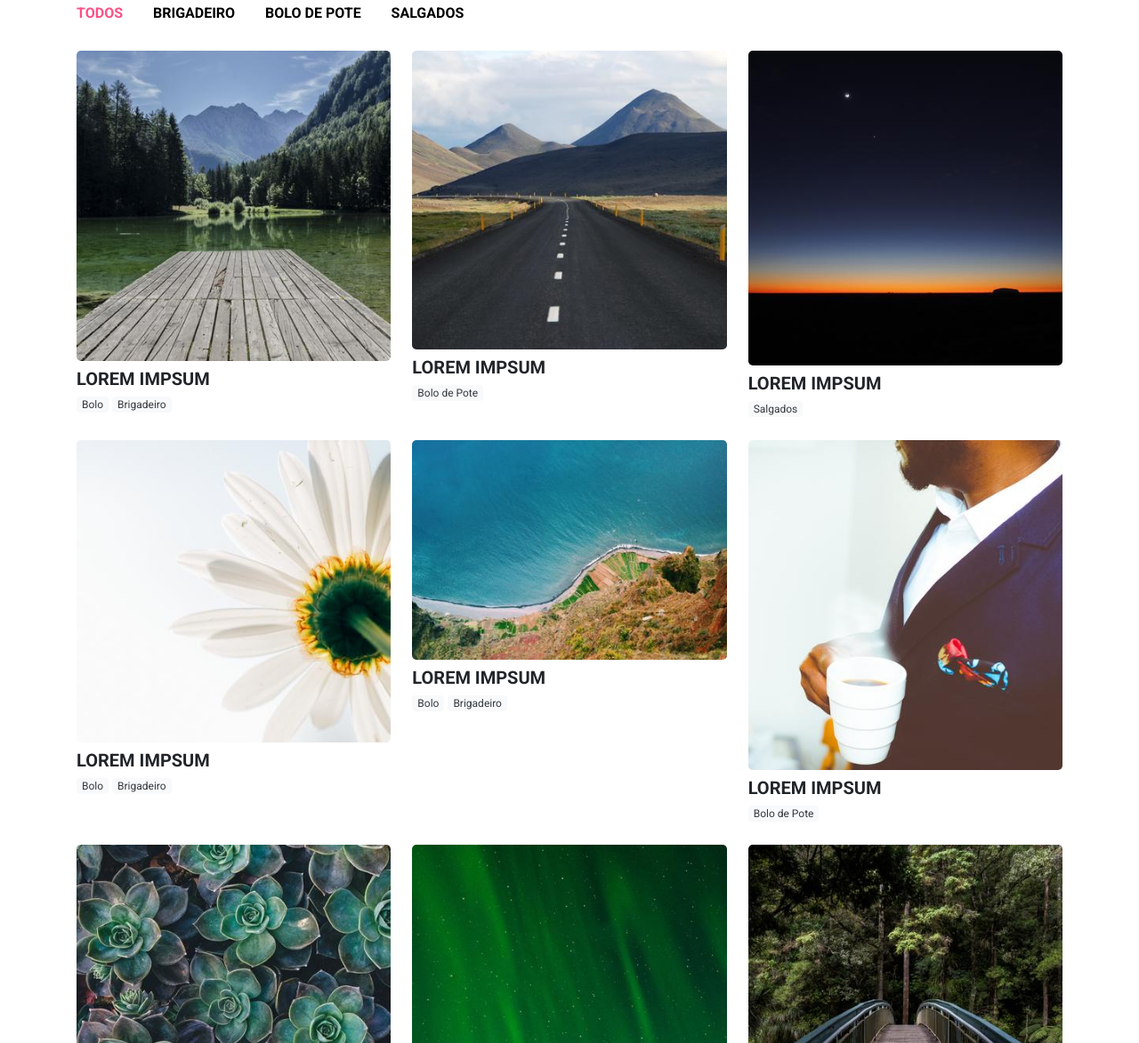
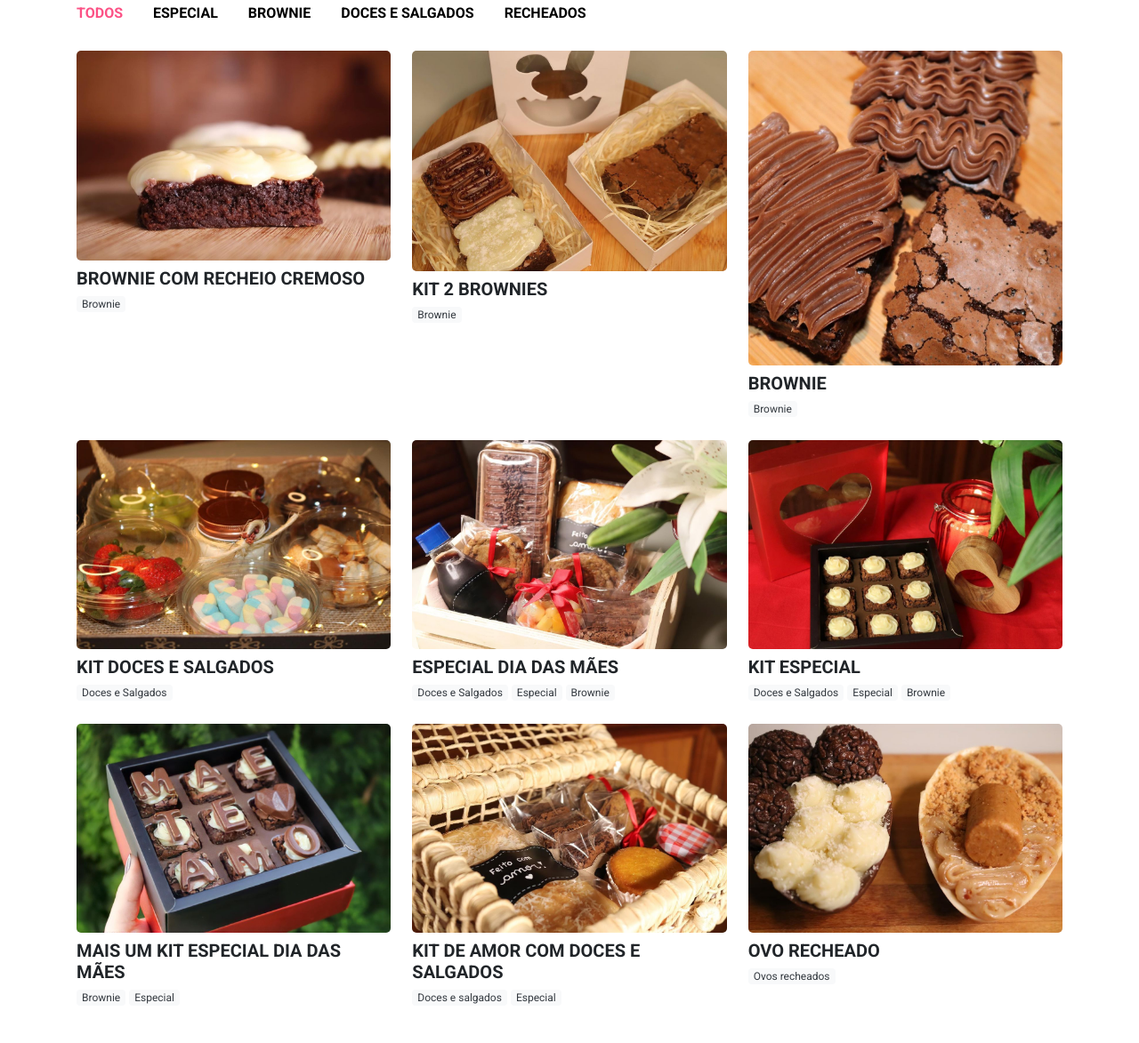
Before and after one commit to proooxy/bonlatte, a plain HTML site: page index.html in a window 1280 px wide. Shown: the part 2374-3547 px from the top of the page at 89% size. Drawn offline with nearby package versions, Linux system fonts and the light colour scheme.

Commit message:
Add files via upload

```diff
--- a/index.html
+++ b/index.html
@@ -69,7 +69,7 @@
     <div class="row">
       <div class="col-md-4 align-self-center mb-md-0 mb-4">
         <h1>BonLatte</h1>
-        <h4 class="mb-4">Doceria BonLatte, feito com amor.</h4>
+        <h4 class="mb-4">Doceria BonLatte, feito com amor. </h4>
         <a href="https://www.instagram.com/bonlattee/" class="btn button-primary btn-primary button d-md-inline-block d-block mb-md-0 mb-2 mr-md-2">Instagram</a>
         <a href="#" class="btn button-primary-outline btn-outline-primary button d-md-inline-block d-block">Contato</a>
       </div>
@@ -99,9 +99,11 @@
         </h2>
 
         <h4 class="subtitle">
-          Lorem ipsum dolor, sit amet consectetur adipisicing elit. Quae illum dolores in nihil quos officia! Eligendi
+          Saiba mais, conheça quem somos.
         </h4>
-        <p>Lorem ipsum dolor sit amet consectetur adipisicing elit. Accusantium earum, dolorem quaerat molestias ullam nihil autem dolore, sit possimus delectus reiciendis dicta mollitia voluptates! Ea maiores animi praesentium explicabo quidem.</p>
+        <p>Oie, gente!
+
+          Bonlatte surgiu da vontade de três amigas em trabalhar juntas e conquistar metas pessoais! Além disso, compartilhamos um amor comum: fazer doces com muita diversão e felicidade. Esperamos que gostem e sintam quanto carinho e dedicação estamos colocando nesse espaço feito para vocês.</p>
         <a href="#" class="btn btn-primary button button-primary">Entre em contato</a>
       </div>
     </div>
@@ -176,9 +178,10 @@
 
     <div class="button-group" >
       <button type="button" class="active" data-filter="*" id="btn-all">Todos</button>
-      <button type="button" data-filter=".brigadeiro">Brigadeiro</button>
-      <button type="button" data-filter=".bolodepote">Bolo de pote</button>
-      <button type="button" data-filter=".salgados">Salgados</button>
+      <button type="button" data-filter=".especial">Especial</button>
+      <button type="button" data-filter=".brownie">Brownie</button>
+      <button type="button" data-filter=".docesesalgados">Doces e Salgados</button>
+      <button type="button" data-filter=".ovorecheado">Recheados</button>
 
 
 
@@ -188,102 +191,106 @@
 
     <div class="row grid">
       <!--ITEM-->
-      <div class="col-lg-4 col-6 mb-4 element-item bolo brigadeiro">
-        <a href="assets/servicos/1.jpg" class="popup-link">
-          <img src="assets/servicos/1.jpg" class="img-fluid mb-2" />
+      <div class="col-lg-4 col-6 mb-4 element-item brownie ">
+        <a href="assets/sevicos-inst/brownie-1.jpg" class="popup-link">
+          <img src="assets/sevicos-inst/brownie-1.jpg" class="img-fluid mb-2" />
         </a>
-        <h5 class="text-uppercase mb-1">Lorem impsum</h5>
+        <h5 class="text-uppercase mb-1">Brownie com recheio cremoso</h5>
         <p class="mb-0">
-          <span class="badge bg-light text-dark">Bolo</span>
-          <span class="badge bg-light text-dark">Brigadeiro</span>
+          <span class="badge bg-light text-dark">Brownie</span>
+
 
         </p>
       </div>
       <!--ITEM-->
-      <div class="col-lg-4 col-6 mb-4 element-item bolodepote">
-        <a href="assets/servicos/2.jpg" class="popup-link">
-          <img src="assets/servicos/2.jpg" class="img-fluid mb-2" />
+      <div class="col-lg-4 col-6 mb-4 element-item brownie">
+        <a href="assets/sevicos-inst/brownie-2.jpg" class="popup-link">
+          <img src="assets/sevicos-inst/brownie-2.jpg" class="img-fluid mb-2" />
         </a>
-        <h5 class="text-uppercase mb-1">Lorem impsum</h5>
+        <h5 class="text-uppercase mb-1">Kit 2 Brownies</h5>
         <p class="mb-0">
-          <span class="badge bg-light text-dark">Bolo de Pote</span>
+          <span class="badge bg-light text-dark">Brownie</span>
 
         </p>
       </div>
       <!--ITEM-->
-      <div class="col-lg-4 col-6 mb-4 element-item salgados">
-        <a href="assets/servicos/3.jpg" class="popup-link">
-          <img src="assets/servicos/3.jpg" class="img-fluid mb-2" />
+      <div class="col-lg-4 col-6 mb-4 element-item brownie">
+        <a href="assets/sevicos-inst/brownie-3.jpg" class="popup-link">
+          <img src="assets/sevicos-inst/brownie-3.jpg" class="img-fluid mb-2" />
         </a>
-        <h5 class="text-uppercase mb-1">Lorem impsum</h5>
+        <h5 class="text-uppercase mb-1">Brownie</h5>
         <p class="mb-0">
 
-          <span class="badge bg-light text-dark">Salgados</span>
+          <span class="badge bg-light text-dark">Brownie</span>
         </p>
       </div>
       <!--ITEM-->
-      <div class="col-lg-4 col-6 mb-4 element-item bolo brigadeiro">
-        <a href="assets/servicos/4.jpg" class="popup-link">
-          <img src="assets/servicos/4.jpg" class="img-fluid mb-2" />
+      <div class="col-lg-4 col-6 mb-4 element-item docesesalgados">
+        <a href="assets/sevicos-inst/docsal.jpg" class="popup-link">
+          <img src="assets/sevicos-inst/docsal.jpg" class="img-fluid mb-2" />
         </a>
-        <h5 class="text-uppercase mb-1">Lorem impsum</h5>
+        <h5 class="text-uppercase mb-1">Kit Doces e Salgados</h5>
         <p class="mb-0">
-          <span class="badge bg-light text-dark">Bolo</span>
-          <span class="badge bg-light text-dark">Brigadeiro</span>
-        </p>
-      </div>
-      <!--ITEM-->
-      <div class="col-lg-4 col-6 mb-4 element-item bolo brigadeiro">
-        <a href="assets/servicos/5.jpg" class="popup-link">
-          <img src="assets/servicos/5.jpg" class="img-fluid mb-2" />
-        </a>
-        <h5 class="text-uppercase mb-1">Lorem impsum</h5>
-        <p class="mb-0">
-          <span class="badge bg-light text-dark">Bolo</span>
-          <span class="badge bg-light text-dark">Brigadeiro</span>
-        </p>
-      </div>
-      <!--ITEM-->
-      <div class="col-lg-4 col-6 mb-4 element-item bolodepote">
-        <a href="assets/servicos/6.jpg" class="popup-link">
-          <img src="assets/servicos/6.jpg" class="img-fluid mb-2" />
-        </a>
-        <h5 class="text-uppercase mb-1">Lorem impsum</h5>
-        <p class="mb-0">
-          <span class="badge bg-light text-dark">Bolo de Pote</span>
+          <span class="badge bg-light text-dark">Doces e Salgados</span>
 
         </p>
       </div>
       <!--ITEM-->
-      <div class="col-lg-4 col-6 mb-4 element-item bolo brigadeiro">
-        <a href="assets/servicos/7.jpg" class="popup-link">
-          <img src="assets/servicos/7.jpg" class="img-fluid mb-2" />
+      <div class="col-lg-4 col-6 mb-4 element-item docesesalgados especial brownie">
+        <a href="assets/sevicos-inst/esp-doc-brow.jpg" class="popup-link">
+          <img src="assets/sevicos-inst/esp-doc-brow.jpg" class="img-fluid mb-2" />
         </a>
-        <h5 class="text-uppercase mb-1">Lorem impsum</h5>
+        <h5 class="text-uppercase mb-1">Especial dia das mães</h5>
         <p class="mb-0">
-          <span class="badge bg-light text-dark">Bolo</span>
-          <span class="badge bg-light text-dark">Brigadeiro</span>
+          <span class="badge bg-light text-dark">Doces e Salgados</span>
+          <span class="badge bg-light text-dark">Especial</span>
+          <span class="badge bg-light text-dark">Brownie</span>
+
         </p>
       </div>
       <!--ITEM-->
-      <div class="col-lg-4 col-6 mb-4 element-item salgados brigadeiro">
-        <a href="assets/servicos/8.jpg" class="popup-link">
-          <img src="assets/servicos/8.jpg" class="img-fluid mb-2" />
+      <div class="col-lg-4 col-6 mb-4 element-item docesesalgados especial brownie">
+        <a href="assets/sevicos-inst/esp-doc-brow-2.jpg" class="popup-link">
+          <img src="assets/sevicos-inst/esp-doc-brow-2.jpg" class="img-fluid mb-2" />
         </a>
-        <h5 class="text-uppercase mb-1">Lorem impsum</h5>
+        <h5 class="text-uppercase mb-1">Kit especial</h5>
         <p class="mb-0">
-          <span class="badge bg-light text-dark">Salgados</span>
-          <span class="badge bg-light text-dark">Brigadeiro</span>
+          <span class="badge bg-light text-dark">Doces e Salgados</span>
+          <span class="badge bg-light text-dark">Especial</span>
+          <span class="badge bg-light text-dark">Brownie</span>
+
         </p>
       </div>
       <!--ITEM-->
-      <div class="col-lg-4 col-6 mb-4 element-item bolo">
-        <a href="assets/servicos/9.jpg" class="popup-link">
-          <img src="assets/servicos/9.jpg" class="img-fluid mb-2" />
+      <div class="col-lg-4 col-6 mb-4 element-item brownie especial">
+        <a href="assets/sevicos-inst/espe-brow.jpg" class="popup-link">
+          <img src="assets/sevicos-inst/espe-brow.jpg" class="img-fluid mb-2" />
         </a>
-        <h5 class="text-uppercase mb-1">Lorem impsum</h5>
+        <h5 class="text-uppercase mb-1">Mais um kit especial Dia das Mães</h5>
         <p class="mb-0">
-          <span class="badge bg-light text-dark">Bolo</span>
+          <span class="badge bg-light text-dark">Brownie</span>
+          <span class="badge bg-light text-dark">Especial</span>
+        </p>
+      </div>
+      <!--ITEM-->
+      <div class="col-lg-4 col-6 mb-4 element-item docesesalgados especial">
+        <a href="assets/sevicos-inst/espe-docsa.jpg" class="popup-link">
+          <img src="assets/sevicos-inst/espe-docsa.jpg" class="img-fluid mb-2" />
+        </a>
+        <h5 class="text-uppercase mb-1">Kit de amor com doces e salgados</h5>
+        <p class="mb-0">
+          <span class="badge bg-light text-dark">Doces e salgados</span>
+          <span class="badge bg-light text-dark">Especial</span>
+        </p>
+      </div>
+      <!--ITEM-->
+      <div class="col-lg-4 col-6 mb-4 element-item ovorecheado">
+        <a href="assets/sevicos-inst/ovopasc.jpg" class="popup-link">
+          <img src="assets/sevicos-inst/ovopasc.jpg" class="img-fluid mb-2" />
+        </a>
+        <h5 class="text-uppercase mb-1">Ovo recheado</h5>
+        <p class="mb-0">
+          <span class="badge bg-light text-dark">Ovos recheados</span>
 
         </p>
       </div>
@@ -341,11 +348,9 @@
         </div>
         <div class="col-md-6 align-self-center text-right">
           <ul>
+
             <li>
-              <a href="#"><img src="assets/facebook.svg"></a>
-            </li>
-            <li>
-              <a href="#"><img src="assets/instagram.svg"></a>
+              <a href="https://www.instagram.com/bonlattee/"><img src="assets/instagram.svg"></a>
             </li>
           </ul>
         </div>
```
Also changed, not shown: assets/sevicos-inst/brownie-1.jpg (added), assets/sevicos-inst/brownie-2.jpg (added), assets/sevicos-inst/brownie-3.jpg (added), assets/sevicos-inst/docsal.jpg (added), assets/sevicos-inst/esp-doc-brow-2.jpg (added), assets/sevicos-inst/esp-doc-brow.jpg (added), assets/sevicos-inst/espe-brow.jpg (added), assets/sevicos-inst/espe-docsa.jpg (added), assets/sevicos-inst/ovopasc.jpg (added).
